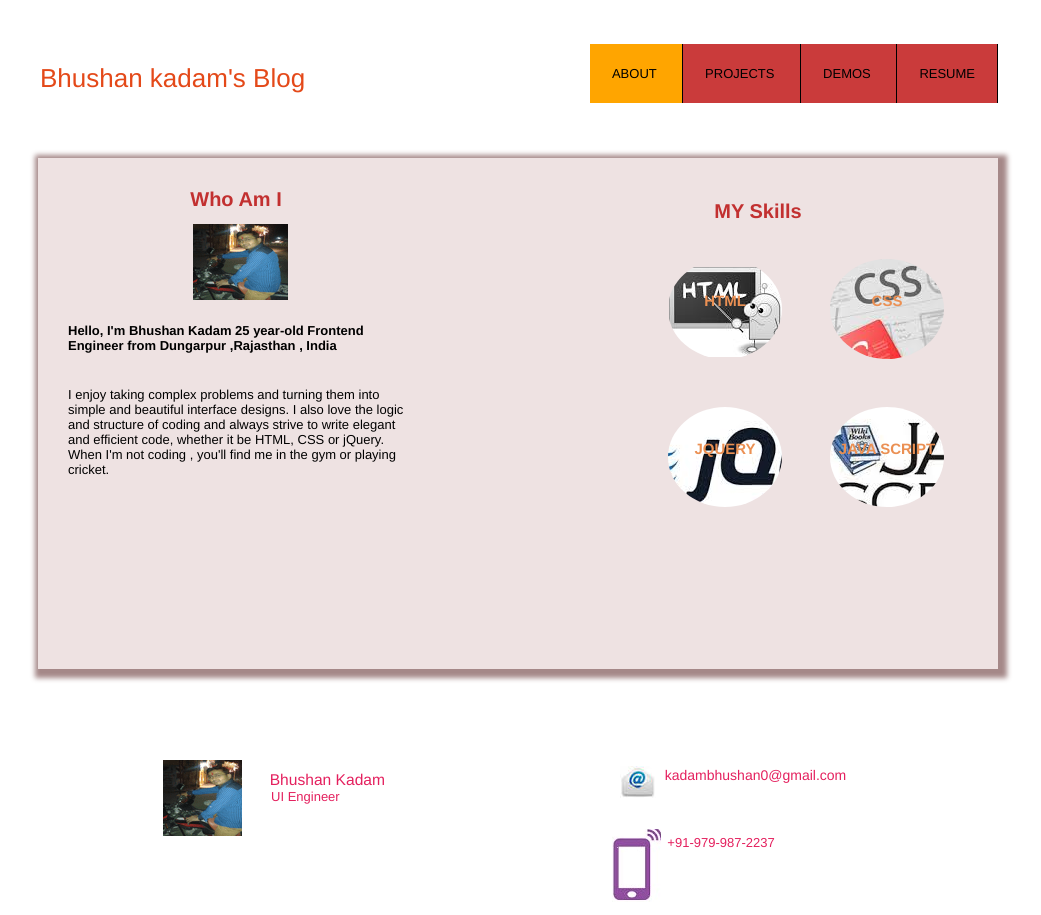
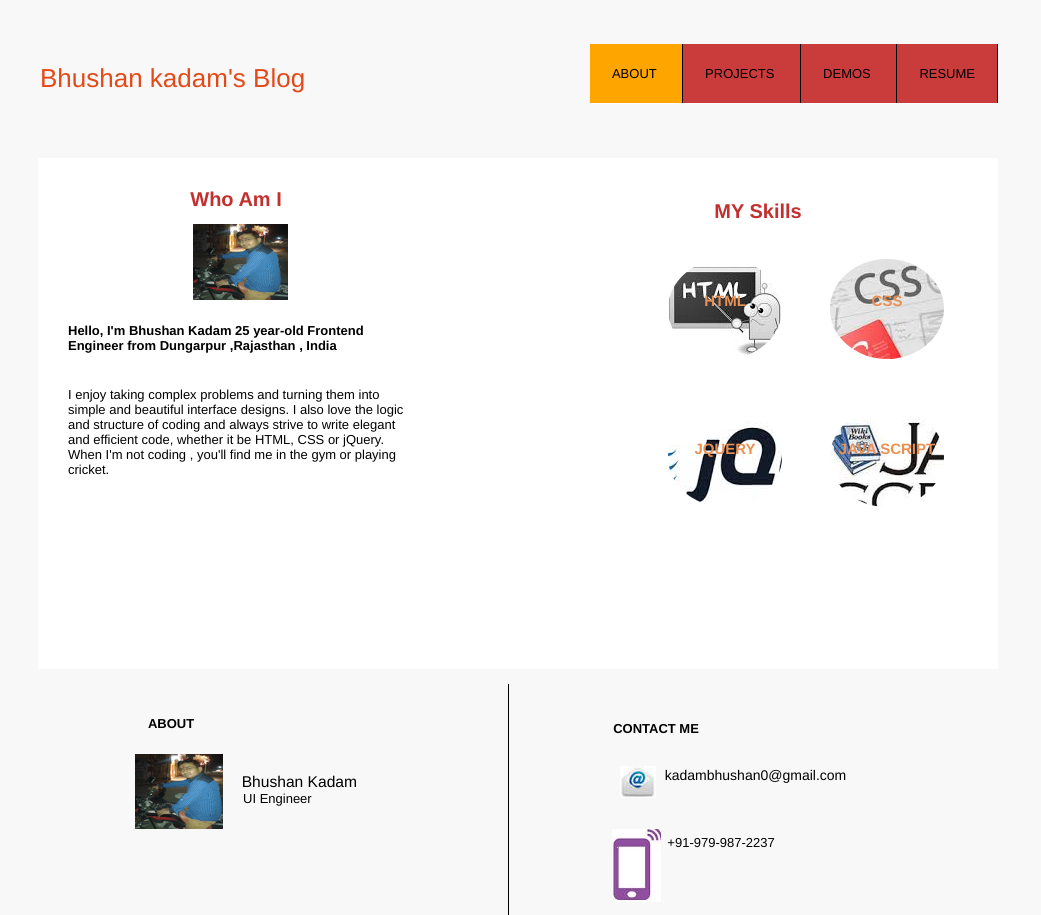
Before and after one commit to bhushansureshkadam/bhushansureshkadam.github.io, a Jekyll site: the page built from index.html, in a window 1280 px wide. Shown: the whole page, without its empty margins (122-1163 px from the left). Built offline with Jekyll 4.4.1, drawn with Linux system fonts in a browser that asks for light colours; Markdown is read by kramdown in place of the engine named in the settings.

Commit message:
third commit

```diff
--- a/css/demo/demos.html
+++ b/css/demo/demos.html
@@ -31,7 +31,7 @@
                     </li>
          			<li class="float">
                           <a href="float/position.html" target="_blank" class="title">
-                            jQuery Dropdown Menu
+                            CSS Floating Elements
                         </a>
                         <img src="float/cssfloat.png">
                         <a href="float/position.html" target="_blank" class="demoButton"> Demo </a>
--- a/css/main.css
+++ b/css/main.css
@@ -169,7 +169,7 @@
 }
 
 body{
-
+  background:#f8f8f8;
   height: 915px;
 }
 
@@ -221,7 +221,7 @@
   margin-right: auto;
   background:rgb(238,226,226);
   margin-bottom: 15px;
-  -webkit-box-shadow: 3px 3px 5px 6px #A58888;
+  background: #fff;
 }
 
 #descriptioncontains {
@@ -351,11 +351,11 @@
     float: left;
     height: 231px;
     width: 470px;
-    border-right: 1px solid white;
+    border-right: 1px solid #000;
 
 }
 .contain h4{
-      color: white;
+
       padding: 5px;
       position:relative;
       top: 27px;
@@ -365,43 +365,32 @@
 
 .contain .mypics {
      width: 88px;
-     height: 94px;
+     height: 75px;
      float: left;
      position: relative;
      margin-right: 134px;
-     margin-left: 116px;
-     top: 38px;
-     background-position: 0px 0px;
+     margin-left: 97px;
+     top: 45px;
+     background-position: -10px -14px;
 
 }
-
 .contain #metaAboutme{
          position:relative;
          float: right;
-         right:145px;
-         top:62px;
+         right:173px;
+         top:64px;
 }
  #metaAboutme .names{
-       color:rgb(228, 32, 94);;
+       color:#000;
        font-weight: normal;
        position: relative;
        left: 22px;
        font-size: 1.2em;
  }
   #metaAboutme .job{
-    color:rgb(228, 32, 94);
+    color:#000;
     font-size: 1em;
 }
-
-#metaAboutme .names:hover {
-  color: black;
-}
-
-#metaAboutme .job:hover {
-  color: black;
-}
-
-
 .contactme {
   float: right;
   width: 480px;
@@ -409,12 +398,12 @@
 
 }
 .contactme h4 {
-      color: white;
+
       padding: 10px;
       position: relative;
       top: 27px;
       width: 256px;
-     float: left;
+      float: left;
 
 }
 
@@ -434,12 +423,8 @@
       top:48px;
       left:18px;
       font-size:14px;
-      color:rgb(228, 32, 94);
+      color:#000;
 }
-#emailId:hover {
-  color: black;
-}
-
 .mobile {
 
         width:52px;
@@ -455,10 +440,5 @@
         position:relative;
         top:100px;
         right:11px;
-        color:rgb(228, 32, 94);
+        color:#000;
 }
-
- #myMobileNo:hover {
-
-    color: black;
- }
```
